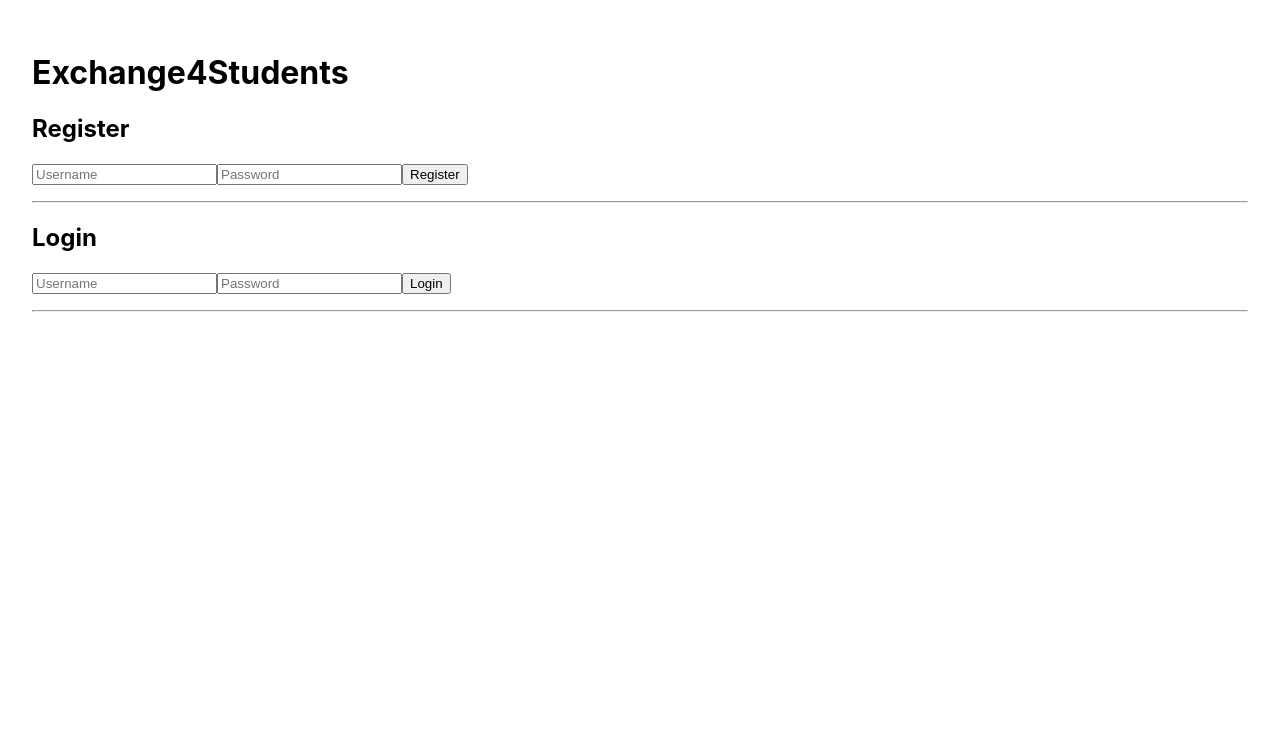
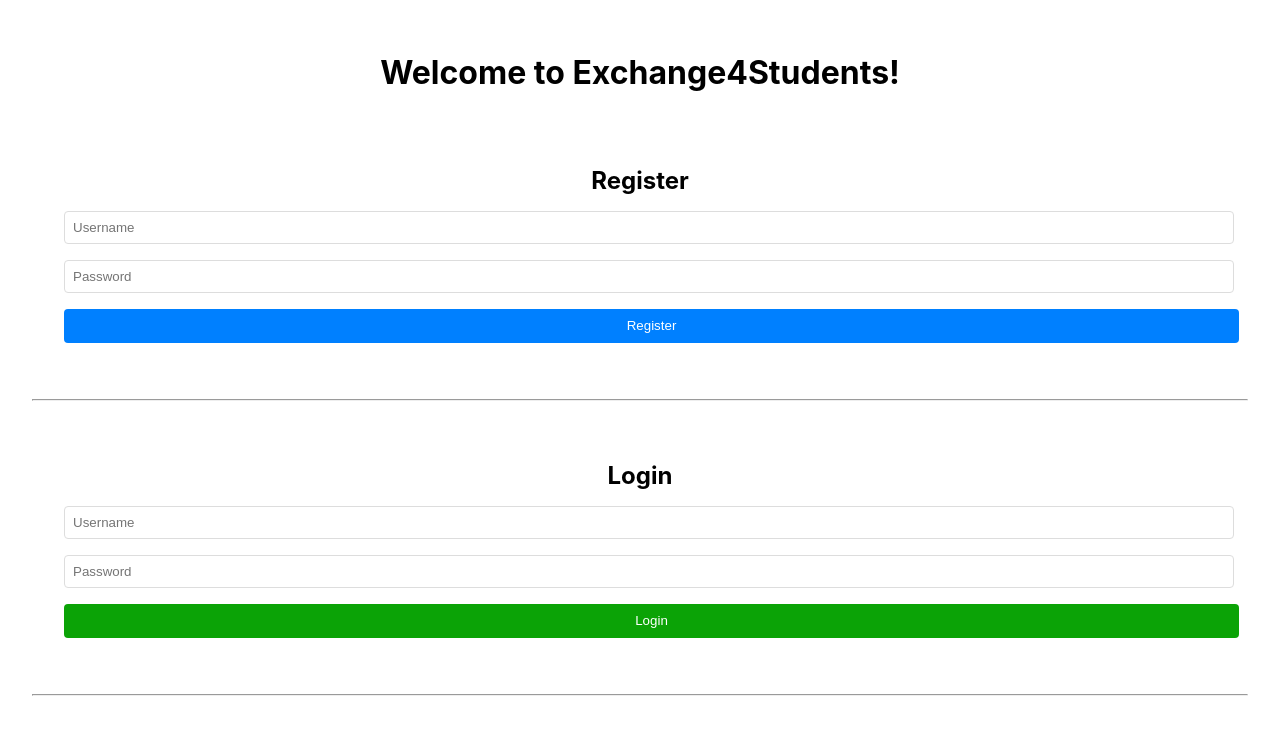
Before and after one commit to JGrant225/SSW322-Exchange4Students-Group_2, a React (Create React App) app in the folder exchange4students-frontend/: page / in a window 1280 px wide. Shown: the top 734 px of the page. Built offline with nearby package versions, Linux system fonts and the light colour scheme.

Commit message:
Login page UI update

```diff
--- /dev/null
+++ b/exchange4students-frontend/src/Components/Login.css
@@ -0,0 +1,61 @@
+.login-container {
+    margin: auto;
+    padding: 2rem;
+}
+
+.login-container h2 {
+    text-align: center;
+    margin-bottom: 1rem;
+  }
+
+  .login-container input {
+    display: block;
+    width: 100%;
+    padding: 0.5rem;
+    margin-bottom: 1rem;
+    border-radius: 4px;
+    border: 1px solid #ddd;
+  }
+
+  .login-container button {
+    width: 102%;
+    padding: 0.6rem;
+    background-color: #0ba306;
+    color: white;
+    border: none;
+    border-radius: 4px;
+    cursor: pointer;
+  }
+
+  .login-container p {
+    margin-top: 1rem;
+    text-align: center;
+    color: red;
+  }
+
+  .fade-in {
+    opacity: 0;
+    transform: translateY(10px);
+    animation: fadeInUp 0.4s ease-out forwards;
+  }
+
+  @keyframes fadeInUp {
+    to {
+      opacity: 1;
+      transform: translateY(0);
+    }
+  }
+
+  button {
+    transition: all 0.2s ease;
+  }
+
+  button:hover {
+    filter: brightness(90%);
+    box-shadow: 0 3px 6px rgba(0,0,0,0.15);
+    transform: scale(1.02);
+  }
+
+  button:active {
+    transform: scale(0.96);
+  }
--- a/exchange4students-frontend/src/Components/Login.js
+++ b/exchange4students-frontend/src/Components/Login.js
@@ -1,5 +1,6 @@
 import React, { useState } from "react";
 import axios from "axios";
+import "./Login.css";
 
 // Login component handles user authentication form
 const Login = ({ onLoginSuccess }) => {
@@ -36,7 +37,7 @@ const Login = ({ onLoginSuccess }) => {
   };
 
   return (
-    <div>
+    <div className="login-container">
       <h2>Login</h2>
       <form onSubmit={handleSubmit}>
         <input
--- /dev/null
+++ b/exchange4students-frontend/src/Components/Register.css
@@ -0,0 +1,34 @@
+.register-container {
+    margin: auto;
+    padding: 2rem;
+}
+
+.register-container h2 {
+    text-align: center;
+    margin-bottom: 1rem;
+  }
+
+  .register-container input {
+    display: block;
+    width: 100%;
+    padding: 0.5rem;
+    margin-bottom: 1rem;
+    border-radius: 4px;
+    border: 1px solid #ddd;
+  }
+
+  .register-container button {
+    width: 102%;
+    padding: 0.6rem;
+    background-color: #0080ff;
+    color: white;
+    border: none;
+    border-radius: 4px;
+    cursor: pointer;
+  }
+
+  .register-container p {
+    margin-top: 1rem;
+    text-align: center;
+    color: red;
+  }
--- a/exchange4students-frontend/src/Components/Register.js
+++ b/exchange4students-frontend/src/Components/Register.js
@@ -1,5 +1,6 @@
 import React, { useState } from "react";
 import axios from "axios";
+import "./Register.css";
 
 // Register component handles user registration form
 const Register = () => {
@@ -41,7 +42,7 @@ const handleSubmit = async (e) => {
 };
 
   return (
-    <div>
+    <div className="register-container">
       <h2>Register</h2>
       <form onSubmit={handleSubmit}>
         {/* Input for username */}
--- a/exchange4students-frontend/src/Pages/Home.jsx
+++ b/exchange4students-frontend/src/Pages/Home.jsx
@@ -34,7 +34,11 @@ export default function Home(){
 
   return (
     <div style={{ padding: "2rem" }}>
-      <h1>Exchange4Students</h1>
+      <h1
+        style={{
+          textAlign: "center",
+        }}
+      >Welcome to Exchange4Students!</h1>
 
       {/* If logged in, show logout info */}
       {username && (
```
Also changed, not shown: 5 other files (tests, documents, lock files or other folders).
